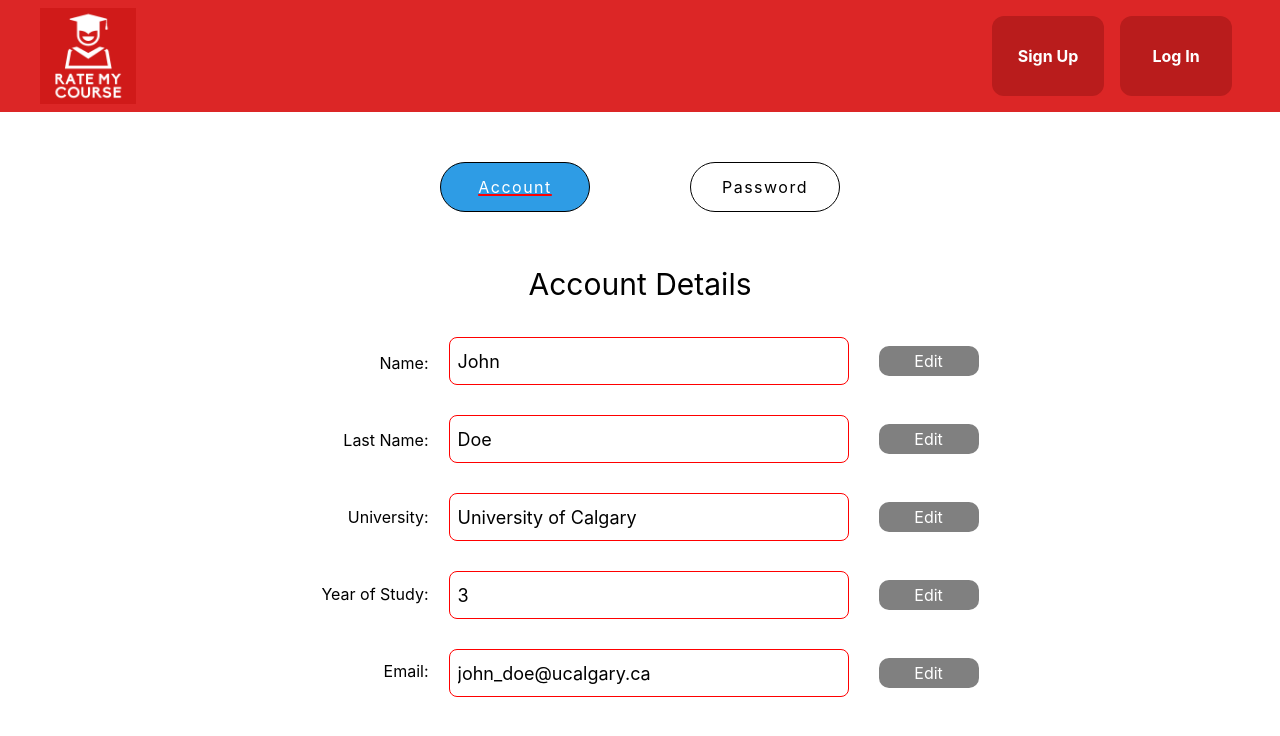
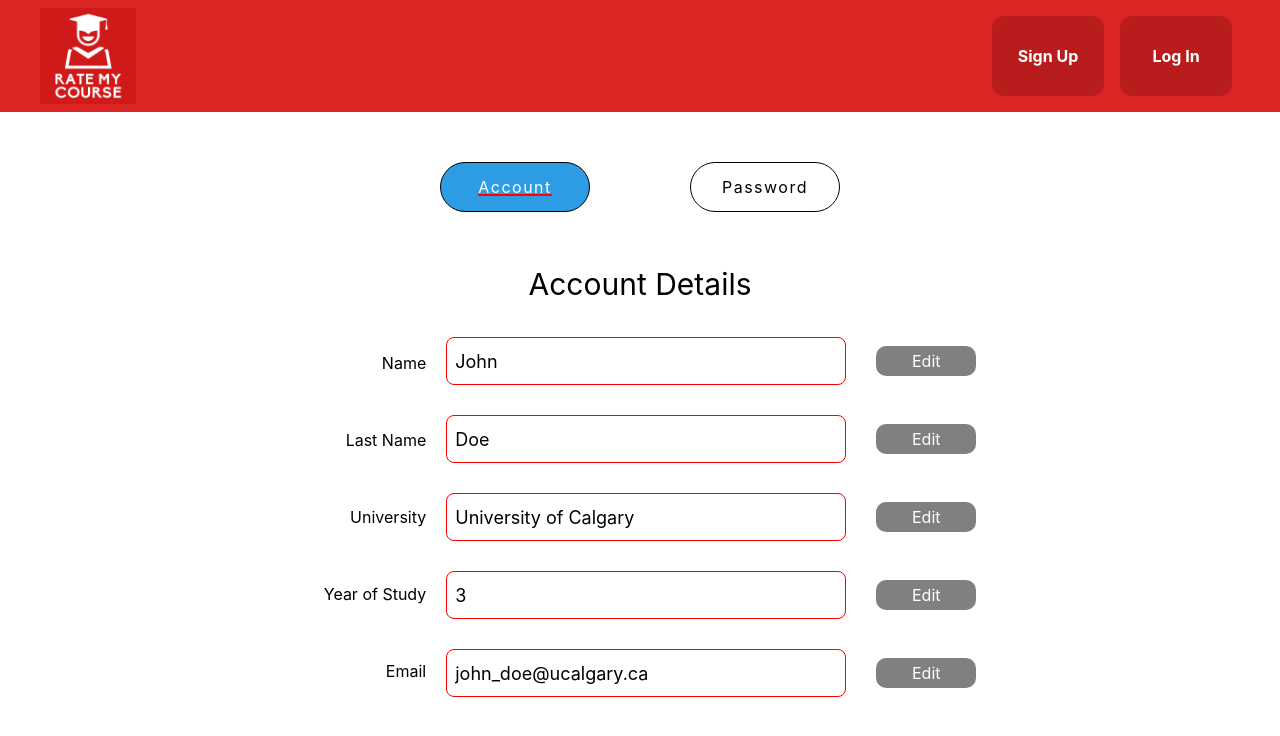
Before and after one commit to mrmallam/Rate_My_Course, a React (Create React App) app in the folder Frontend/rate_my_course/: page /accountSettings in a window 1280 px wide. Shown: the top 736 px of the page. Built offline with nearby package versions, Linux system fonts and the light colour scheme.

Commit message:
Now user can only edit one field at a time

```diff
--- a/Frontend/rate_my_course/src/pages/AccountSettingsAccount.js
+++ b/Frontend/rate_my_course/src/pages/AccountSettingsAccount.js
@@ -293,6 +293,9 @@ const AccountSettingsAccount = () => {
     };
 
     const [data, setData] = useState(initialData);
+    const [tempData, setTempData] = useState({}); // State to store temporary changes, used when user clicks 'cancel' button previous text will be restored
+    const [isEditPressed, setEditPressed] = useState(false);  // user can only edit one field at a time, track this
+
     const [editMode, setEditMode] = useState({
         firstName: false,
         lastName: false,
@@ -301,9 +304,9 @@ const AccountSettingsAccount = () => {
         email: false,
     });
 
-    const [tempData, setTempData] = useState({}); // State to store temporary changes
 
     const handleEditClick = (field) => {
+        if (!isEditPressed) {
             setTempData((prevTempData) => ({
                 ...prevTempData,
                 [field]: data[field],
@@ -313,6 +316,9 @@ const AccountSettingsAccount = () => {
                 ...prevEditMode,
                 [field]: true,
             }));
+
+            setEditPressed(true);
+        }
     };
 
     const handleSaveClick = (field) => {
@@ -320,6 +326,8 @@ const AccountSettingsAccount = () => {
             ...prevEditMode,
             [field]: false,
         }));
+
+        setEditPressed(false);
     };
 
     const handleCancelClick = (field) => {
@@ -333,6 +341,9 @@ const AccountSettingsAccount = () => {
             ...prevData,
             [field]: tempData[field],
         }));
+
+
+        setEditPressed(false);
     };
 
     const handleInputChange = (field, value) => {
@@ -348,11 +359,11 @@ const AccountSettingsAccount = () => {
 
             <div className="entireDiv">
                 <div className="labelContainer">
-                    <label>Name:</label>
-                    <label>Last Name:</label>
-                    <label>University:</label>
-                    <label>Year of Study:</label>
-                    <label>Email:</label>
+                    <label>Name</label>
+                    <label>Last Name</label>
+                    <label>University</label>
+                    <label>Year of Study</label>
+                    <label>Email</label>
                 </div>
                 <div className="textFieldContainer" id="textFieldContainer--accountSettingsAccount">
                     {Object.keys(data).map((field) => (
```
Lines whose indentation alone changed are shown as unchanged.
